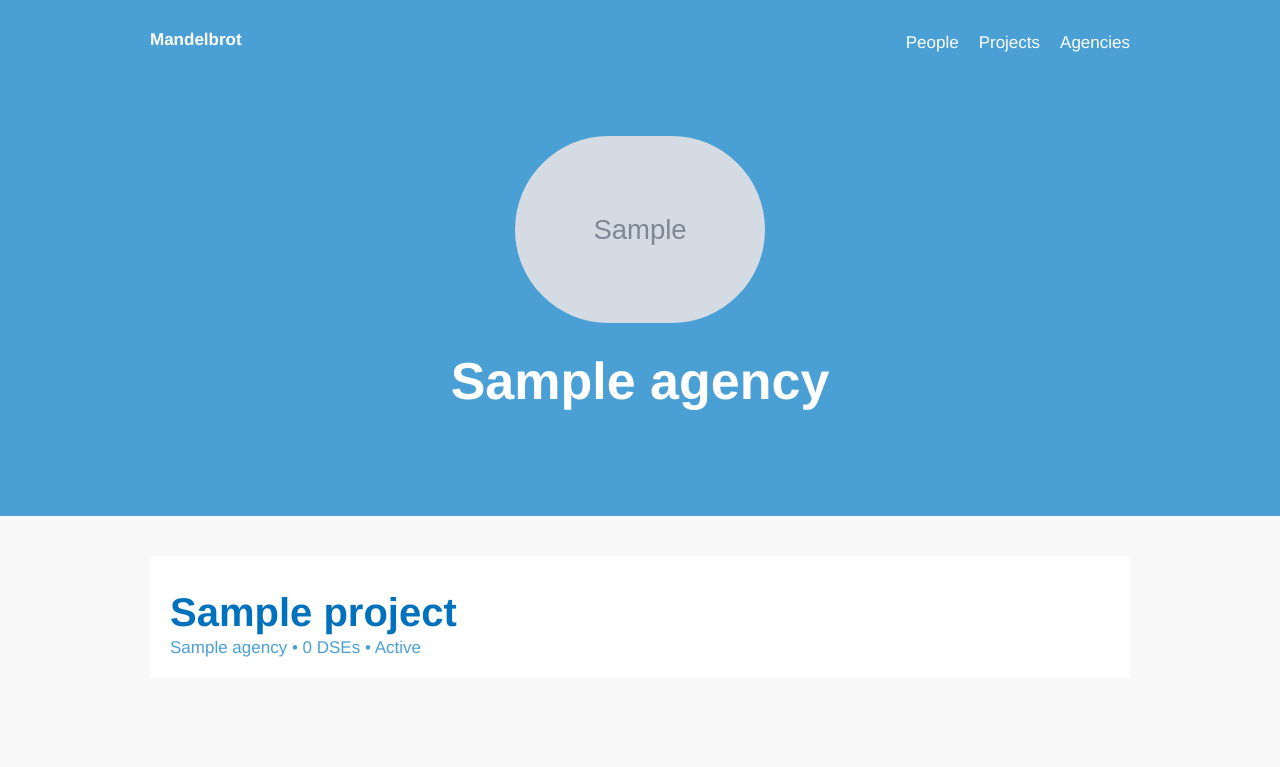
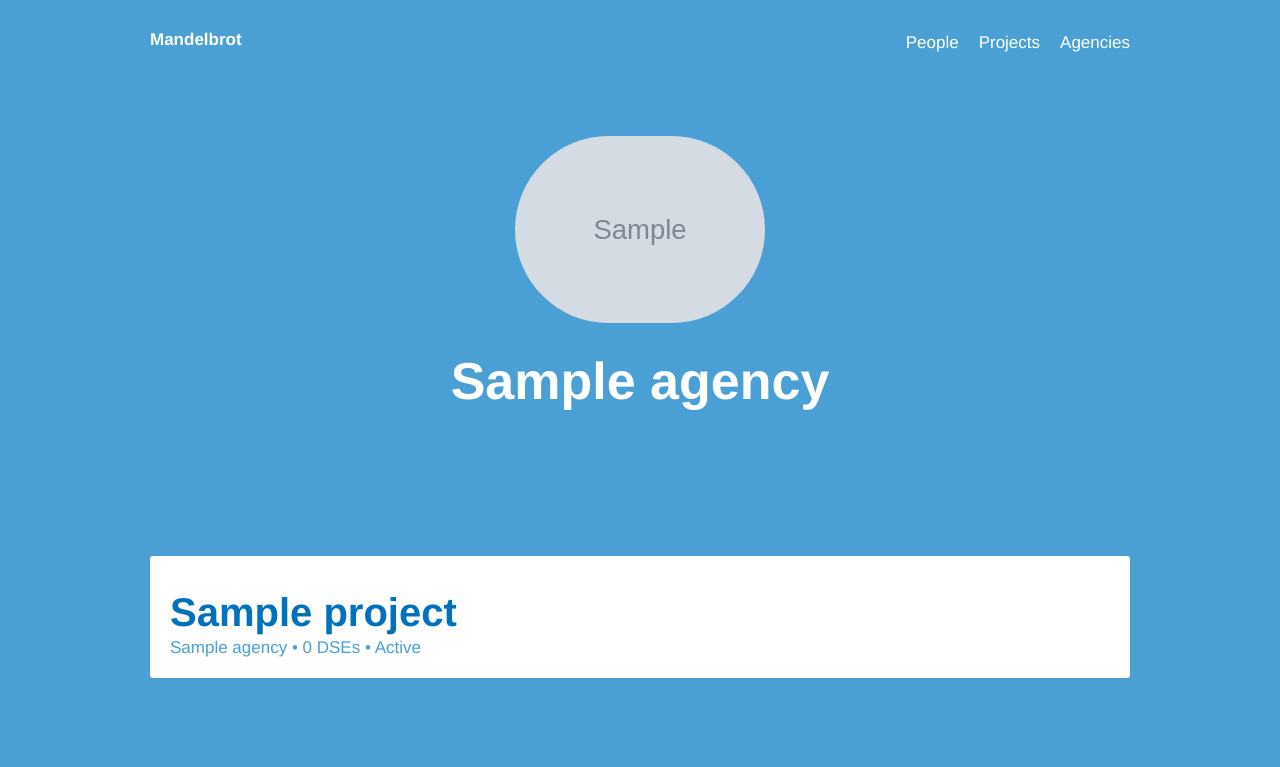
Before and after one commit to paultag/mandelbrot, a Django app: page /agency/1/ in a window 1280 px wide. Shown: the top 767 px of the page. Run offline with Django 3.2, Linux system fonts and the light colour scheme; tables that the repository leaves empty hold one stand-in row (values such as "Sample post"); grey boxes marked "Sample" are stand-in pictures; style sheets or scripts are compiled from the project's sources.

Commit message:
make it blue while we think

```diff
--- a/mandelbrot/templates/mandelbrot/agency.html
+++ b/mandelbrot/templates/mandelbrot/agency.html
@@ -1,5 +1,7 @@
 {% extends "mandelbrot/base.html" %}
 {% load humanize %}
+
+{% block "bodyhack" %} class="blue-bg"{% endblock %}
 
 {% block "main" %}
     <div class="mdl-banner mdl-profile">
```
